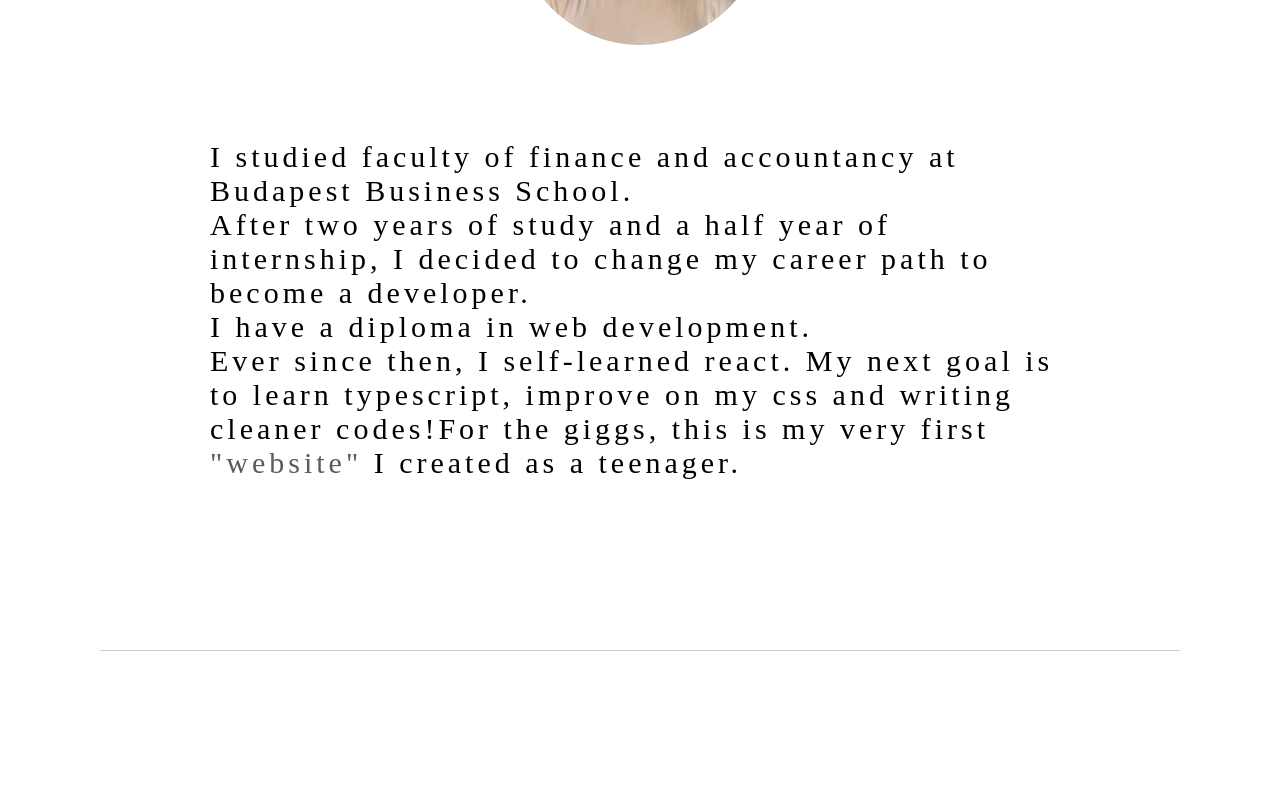
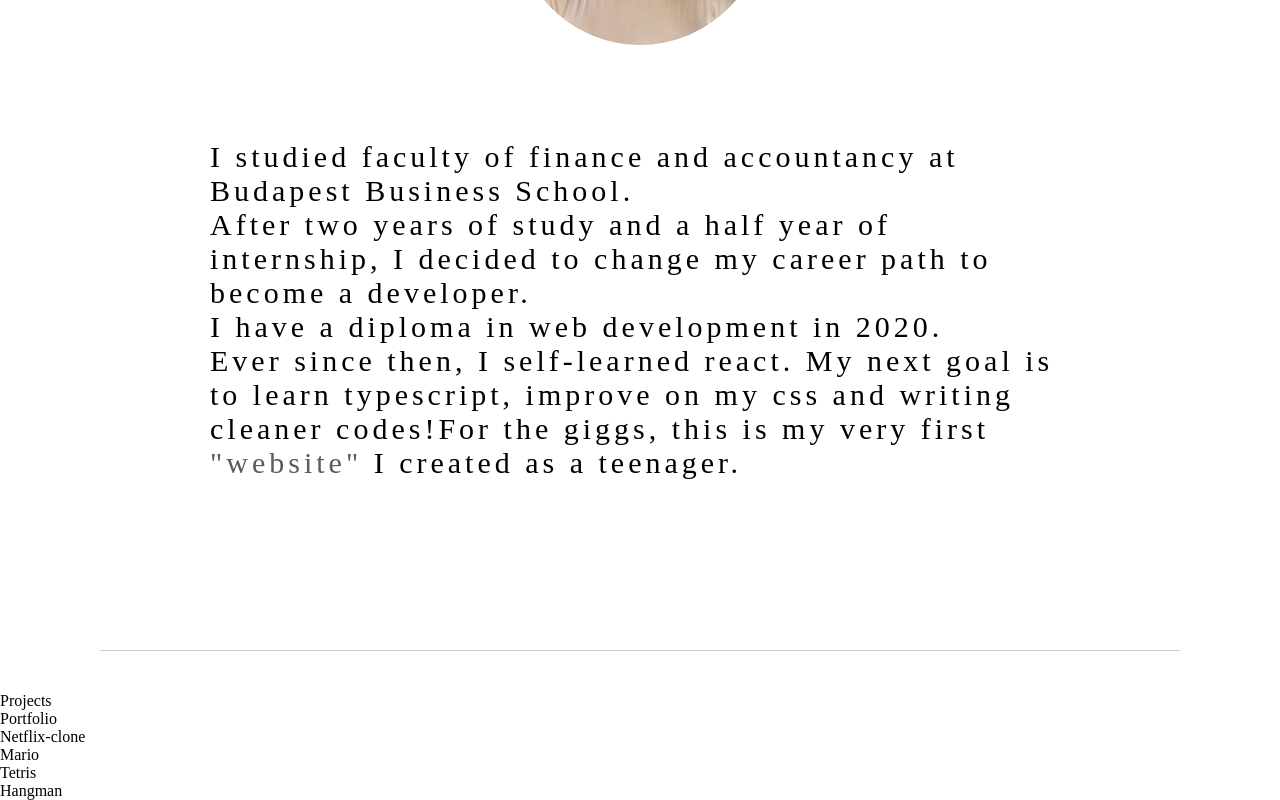
Before and after one commit to vutengklanricsi/bio, a React (Create React App) app: page / in a window 1280 px wide. Shown: the part 1687-2487 px from the top of the page. Before the commit the page ends 2379 px from the top, so only its background shows below. Built offline with nearby package versions, Linux system fonts and the light colour scheme.

Commit message:
adding data to projects component

```diff
--- a/src/components/about/index.js
+++ b/src/components/about/index.js
@@ -19,7 +19,7 @@ export default function About() {
               <br />
               After two years of study and a half year of internship, I decided
               to change my career path to become a developer.
-              <br />I have a diploma in web development.
+              <br />I have a diploma in web development in 2020.
               <br /> Ever since then, I self-learned react. My next goal is to
               learn typescript, improve on my css and writing cleaner codes!For
               the giggs, this is my very first{" "}
--- a/src/components/projects/index.js
+++ b/src/components/projects/index.js
@@ -1,10 +1,19 @@
 import React from "react";
 import "./styles/projects.css";
+import { projectsConst } from "../../projects/index";
 
 export default function Projects() {
+  // console.log(projectsConst)
   return (
     <div className="projects-frame">
-      <div className="projects-title"></div>
+      <div className="projects-title">Projects</div>
+      {projectsConst.map((project) => {
+        return (
+          <>
+            <div className="projects-name">{project.name}</div>
+          </>
+        );
+      })}
     </div>
   );
 }
--- a/src/projects/index.js
+++ b/src/projects/index.js
@@ -1,23 +1,23 @@
-export const projects = [
+export const projectsConst = [
   {
-    title: "Portfolio",
+    name: "Portfolio",
     technology: "Javascript, Html, Css, Git, React",
   },
   {
-    title: "Netflix-clone",
+    name: "Netflix-clone",
     technology:
       "Javascript, Html, Css, Git, React, Firebase, Styled Components, FuseJs",
   },
   {
-    title: "Mario",
+    name: "Mario",
     technology: "Javascript, Html, Css, Git",
   },
   {
-    title: "Tetris",
+    name: "Tetris",
     technology: "Javascript, Html, Css, Git",
   },
   {
-    title: "Hangman",
+    name: "Hangman",
     technology: "Javascript, Html, Css, Git",
   },
 ];
```
Also changed, not shown: 1 other file (tests, documents, lock files or other folders).
